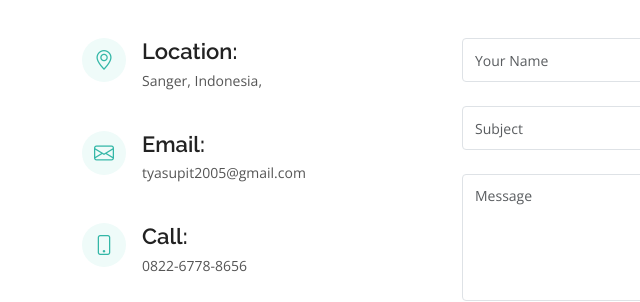
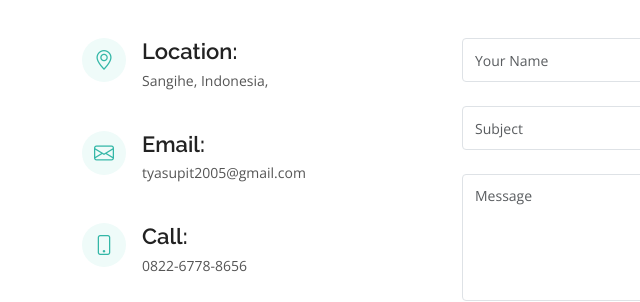
Before and after one commit to chintyasupit/Tyasupit, a plain HTML site: page contact.html in a window 1280 px wide. Shown: the part 228-530 px from the top of the page, 0-640 px from the left. Drawn offline with nearby package versions, Linux system fonts and the light colour scheme.

Commit message:
Update contact.html

```diff
--- a/contact.html
+++ b/contact.html
@@ -84,7 +84,7 @@
               <div class="address">
                 <i class="bi bi-geo-alt"></i>
                 <h4>Location:</h4>
-                <p>Sanger, Indonesia,</p>
+                <p>Sangihe, Indonesia,</p>
               </div>
 
               <div class="email">
```
